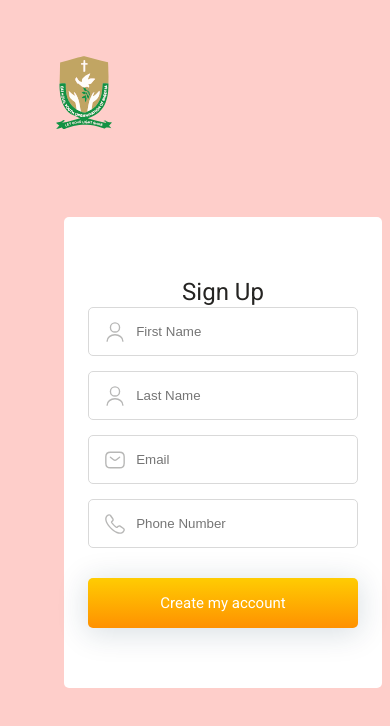
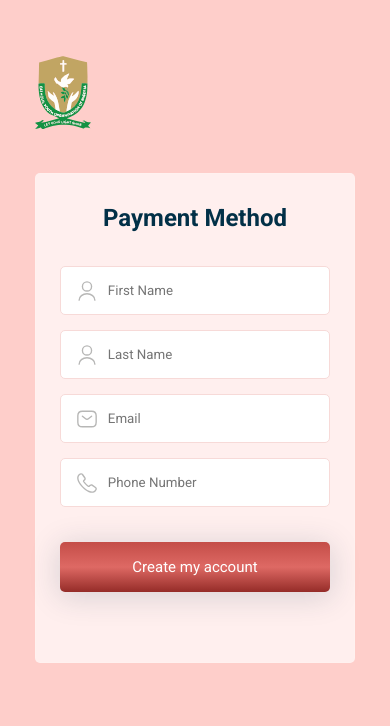
Before and after one commit to nwachukwuoparah/Event-booking, a React (Vite) app: page /#/book/event in a window 390 px wide. Shown: the top 726 px of the page. Built offline with nearby package versions, Linux system fonts and the light colour scheme.

Commit message:
landing page

```diff
--- a/src/Book.event/bool.event.css
+++ b/src/Book.event/bool.event.css
@@ -1,5 +1,5 @@
 .book-event {
-  padding: 56px 0px 0px 56px;
+  padding: 56px;
   min-height: 100vh;
   background-color: rgba(254, 206, 202, 1);
   align-items: center;
@@ -9,12 +9,15 @@
   display: flex;
   flex-direction: column;
   align-items: center;
-  width: 34%;
-  background-color: #ffffff;
+  width: 43%;
+  background-color: rgba(255, 255, 255, 0.67);
+  margin: 0px auto;
   border-radius: 5px;
-  padding: 60px 0px;
   font-family: "Roboto", sans-serif;
-  margin: 0px auto;
+  border: 1px solid rgba(255, 255, 255, 0.1);
+  gap: 30px;
+  padding: 26px 0px 70px;
+  margin-top: 40px;
 }
 .book-event-contain span {
   font-size: 14px;
@@ -26,20 +29,12 @@
   color: rgba(139, 139, 139, 1);
   font-family: "Roboto", sans-serif;
 }
-.book-event-contain h6 {
-  font-size: 14px;
-  font-weight: 500;
-  line-height: 21px;
-  display: flex;
-  gap: 5px;
-  color: rgba(2, 48, 71, 1);
-  cursor: pointer;
-}
 .book-event-contain p {
   font-size: 24px;
-  font-weight: 400;
-  line-height: 30px;
-  color: rgba(37, 36, 34, 1);
+  font-weight: 600;
+  line-height: 36px;
+  color: rgba(2, 48, 71, 1);
+  font-family: "Roboto", sans-serif;
 }
 
 .book-event-input-wrap {
@@ -50,11 +45,15 @@
 }
 
 @media screen and (max-width: 425px) {
+  .book-event {
+    padding: 56px 35px;
+  }
   .book-event-contain {
-    width: 95%;
-    margin-top: 10vh;
+    width: 100%;
+    gap: 30px;
+    padding: 26px 0px 70px;
+    margin-top: 40px;
   }
-
   .book-event-input-wrap {
     width: 85%;
   }
--- a/src/Book.event/index.tsx
+++ b/src/Book.event/index.tsx
@@ -16,7 +16,7 @@ const Book_event = () => {
     // const navigate = useNavigate()
     // const [active, setActive] = useState<boolean>(false)
     const { register, handleSubmit, formState: { errors },
-    //  watch
+        //  watch
     } = useForm<any>(
         {
             // resolver: yupResolver(signupSchema)
@@ -113,10 +113,10 @@ const Book_event = () => {
         <div className="book-event">
             <img src="/logo.svg" className="logo" />
             <div className="book-event-contain">
-                <p>Sign Up</p>
+                <p>Payment Method</p>
                 <div className="book-event-input-wrap">
                     {inputData.map((i, index) => (<Input key={index} {...i} register={register} errors={errors} />))}
-                    <Button disabled={false} style={{ marginTop: 15, }} handleClick={handleSubmit(() => { })} type="filled" children="Create my account" />
+                    <Button disabled={false} style={{ marginTop: 20 , }} handleClick={handleSubmit(() => { })} type="filled" children="Create my account" />
                     {/* <Button disabled={!active ? true : isLoading} style={{ marginTop: 15, opacity: !active ? 0.6 : (isLoading && 0.6) }} isLoading={isLoading} handleClick={handleSubmit(onSubmit)} type="filled" children="Create my account" /> */}
                 </div>
 
--- a/src/Components/Button/button.css
+++ b/src/Components/Button/button.css
@@ -3,7 +3,11 @@
   height: 50px;
   border-radius: 5px;
   border: none;
-  background-image: linear-gradient(rgba(255, 204, 2, 1), rgba(255, 145, 1, 1));
+  background-image: linear-gradient(
+    rgba(196, 77, 72, 1),
+    rgba(222, 105, 100, 1),
+    rgba(149, 44, 40, 1)
+  );
   color: rgba(255, 255, 255, 1);
   font-size: 15px;
   font-weight: 400;
@@ -52,7 +56,6 @@
   }
 }
 
-
 @media screen and (max-width: 425px) {
   .button-outline {
     width: 62%;
--- a/src/Components/Input/input.css
+++ b/src/Components/Input/input.css
@@ -3,13 +3,14 @@
   align-items: center;
   width: 100%;
   height: 49px;
-  border: 1px solid #d9d9d9;
+  border: 1px solid rgba(247, 218, 216, 1);
   padding: 0px 15px;
   outline: none;
   border-radius: 5px;
   font-family: "Roboto", sans-serif;
   font-size: 14px;
   color: rgb(50, 49, 49);
+  background-color: white;
 }
 
 .input-image {
@@ -19,8 +20,8 @@
 .input-field {
   width: 100%;
   font-weight: 400;
-  /* font-family: "Roboto", sans-serif; */
-  color: rgb(50, 49, 49);
+  font-family: "Roboto", sans-serif;
+  color: rgba(183, 183, 182, 1);
   padding: 10px;
   outline: none;
   border: none;
--- a/src/Qr.scan/index.tsx
+++ b/src/Qr.scan/index.tsx
@@ -1,32 +1,22 @@
-import React, { useRef, useEffect } from "react";
-import QrScanner from "qr-scanner";
+import { useState, useEffect } from "react"
 
-const QRCodeScanner: React.FC = () => {
-  const videoRef = useRef<HTMLVideoElement | null>(null);
+const Qr = () => {
+    useState
+    const [data, setData] = useState<string>()
 
-  useEffect(() => {
-    if (videoRef.current) {
-      const scanner = new QrScanner(videoRef.current, (result: string) => {
-        // Handle the QR code result here
-        console.log(`QR Code detected: ${result}`)
-        alert(`QR Code detected: ${result}`);
-        scanner.stop();
-      });
 
-      scanner.start();
+    const generate = async (data: any) => {
+        const code = `https://api.qrserver.com/v1/create-qr-code/?size=200x200&data=${data}`
+        setData(code)
     }
 
-  }, []);
+    useEffect(() => {
+        generate("nwachukwuoparah@gmail.com")
+    }, [])
 
-
-
-  return (
-    <div style={{ display: "flex", alignItems: "center", justifyContent: "center", flexDirection: "column"}}>
-      <h1>QR Code Scanner</h1>
-      <video ref={videoRef} style={{maxWidth: "70%",
-    minHeight: "500%",border:"10px solid rgba(128, 128, 128,40%)",borderRadius:"5px" }} />
-    </div>
-  );
+    return (<div style={{ display: "flex", alignItems: "center", justifyContent: "center", height: "100vh" }}>
+        <img src={data} />
+    </div>)
 };
 
-export default QRCodeScanner;
+export default Qr;
```
